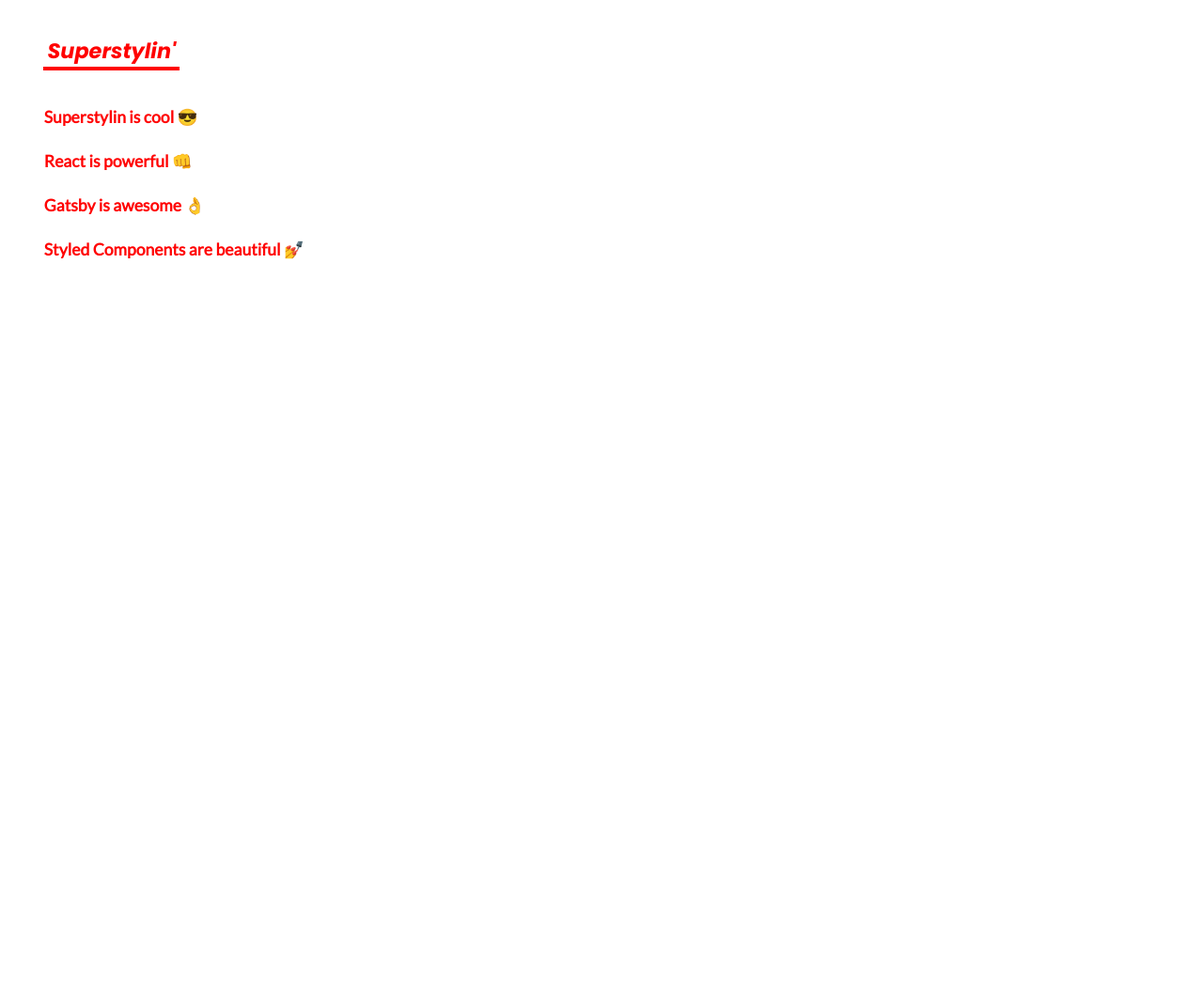
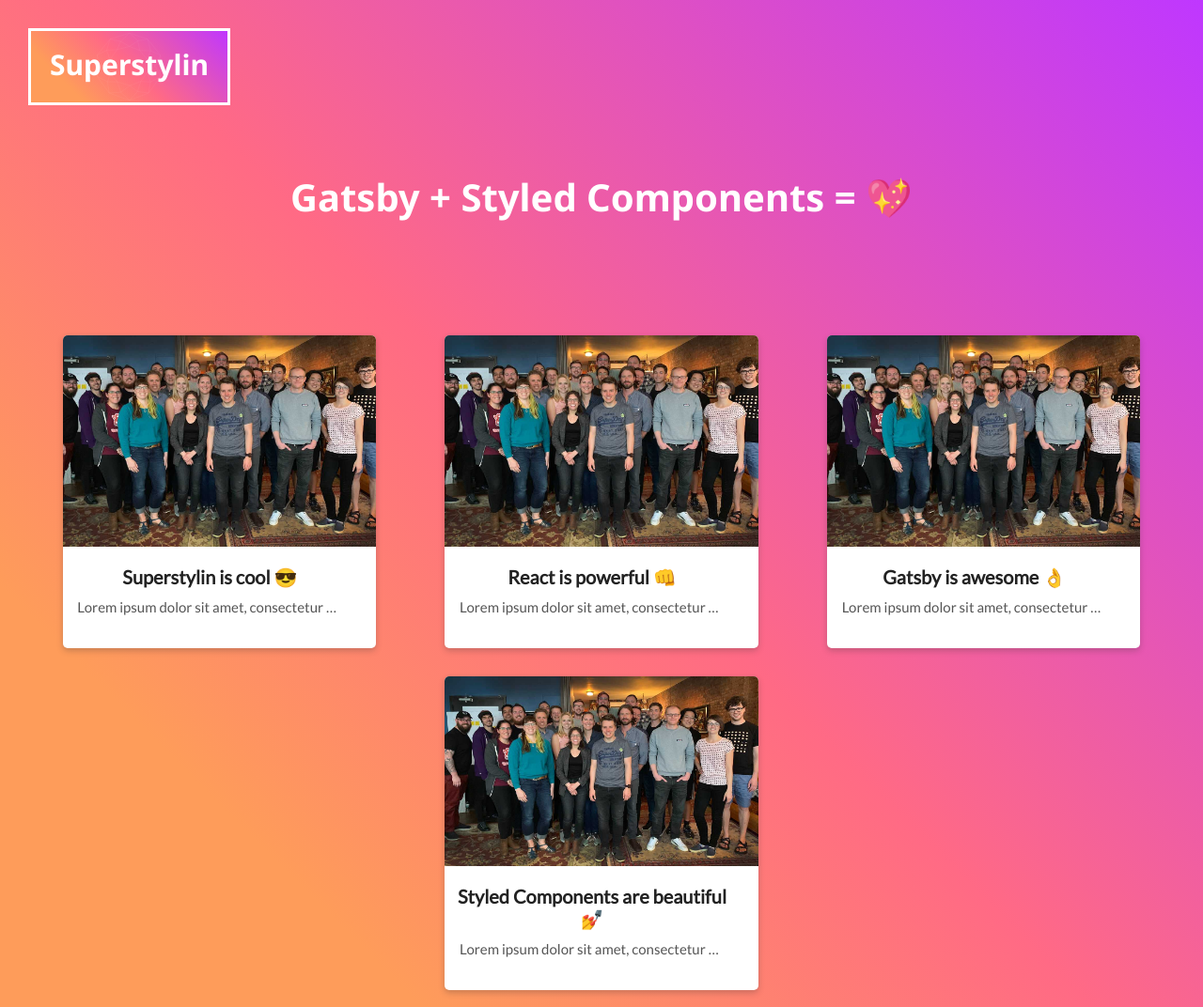
Before and after one commit to bntzio/gatsby-theme-superstylin, a Gatsby site: page /blog in a window 1280 px wide. Shown: the top 1072 px of the page at 94% size. Before the commit the page ends 800 px from the top, so only its background shows below. Built offline with nearby package versions, Linux system fonts and the light colour scheme; Gatsby itself is replaced by a stand-in of ours; a web font is replaced by a local one.

Commit message:
Redesign the blog page

```diff
--- /dev/null
+++ b/src/components/Article.js
@@ -0,0 +1,70 @@
+import React from 'react'
+import styled from 'styled-components'
+import { Link } from 'gatsby'
+
+export default ({ title, path }) => (
+  <Link to={path} style={{ textDecoration: 'none' }}>
+    <Article>
+      <Poster />
+      <Content>
+        <Title>{title}</Title>
+        <Summary>
+          Lorem ipsum dolor sit amet, consectetur adipiscing elit, sed do eiusmod tempor incididunt ut labore et dolore
+          magna aliqua.
+        </Summary>
+      </Content>
+    </Article>
+  </Link>
+)
+
+const Article = styled.div`
+  display: flex;
+  flex-direction: column;
+  height: 33.33rem;
+  width: 33.33rem;
+  background: white;
+  word-wrap: break-word;
+  border-radius: 5px;
+  box-shadow: 0px 3px 6px 0px rgba(51, 51, 51, 0.25);
+  margin: 1.5rem;
+  align-items: center;
+`
+
+const Poster = styled.div`
+  width: 100%;
+  height: 100%;
+  background-image: url('/assets/photo.jpg');
+  background-position: center;
+  background-position-y: 0;
+  background-repeat: no-repeat;
+  background-size: cover;
+  border-top-left-radius: 5px;
+  border-top-right-radius: 5px;
+`
+
+const Content = styled.div`
+  margin-top: 1rem;
+  margin-bottom: 0.5rem;
+  padding: 1rem 2rem 3rem 0rem;
+  width: 100%;
+  display: flex;
+  flex-direction: column;
+  align-items: center;
+  box-sizing: border-box;
+  text-align: center;
+`
+
+const Title = styled.h3`
+  font-size: 2rem;
+  color: #222;
+  margin-bottom: 1rem;
+`
+
+const Summary = styled.p`
+  font-size: 1.5rem;
+  color: #555;
+  width: 90%;
+  white-space: nowrap;
+  overflow: hidden;
+  text-overflow: ellipsis;
+`
--- /dev/null
+++ b/src/components/Articles.js
@@ -0,0 +1,69 @@
+import React from 'react'
+import styled from 'styled-components'
+
+import Article from './Article'
+
+export default ({ articles }) => {
+  return (
+    <Articles>
+      <Title>
+        Gatsby + Styled Components ={' '}
+        <span role={'img'} aria-label={'sparkling_heart'}>
+          💖
+        </span>
+      </Title>
+      <Content>
+        {articles.map(({ node: article }) => {
+          return <Article key={article.id} title={article.frontmatter.title} path={article.frontmatter.path} />
+        })}
+      </Content>
+    </Articles>
+  )
+}
+
+const Articles = styled.div`
+  display: flex;
+  flex-direction: column;
+  align-self: center;
+  max-width: 1300px;
+`
+
+const Content = styled.section`
+  margin-top: 1.5rem;
+  display: flex;
+  justify-content: space-around;
+  flex-wrap: wrap;
+
+  @media (min-width: 1024px) {
+    margin-top: 5.5rem;
+  }
+`
+
+const Title = styled.h5`
+  margin: 5rem;
+  margin-top: 7rem;
+  text-align: center;
+  color: white;
+  font-size: 3rem;
+  font-family: 'Noto Sans', sans-serif;
+
+  span {
+    font-size: 3rem;
+  }
+
+  @media (min-width: 768px) {
+    font-size: 3.5rem;
+
+    span {
+      font-size: 3.5rem;
+    }
+  }
+
+  @media (min-width: 1024px) {
+    font-size: 4rem;
+
+    span {
+      font-size: 4rem;
+    }
+  }
+`
--- a/src/components/BlogHeader.js
+++ /dev/null
@@ -1,31 +0,0 @@
-import React from 'react'
-import styled from 'styled-components'
-
-export default ({ children }) => {
-  return <StyledHeader>{children}</StyledHeader>
-}
-
-const StyledHeader = styled.div`
-  text-align: left;
-  margin-left: 1.4rem;
-  margin-top: 1.4rem;
-  h1 {
-    color: red;
-    font-size: 1.4rem;
-    font-family: 'Poppins', sans-serif;
-    font-weight: 700;
-    font-style: italic;
-    border-bottom: 4px solid red;
-    display: inline-flex;
-    a {
-      transition: all 0.3s ease-in-out;
-      padding: 0 4px;
-      color: red;
-      text-decoration: none;
-      &:hover {
-        color: white;
-        background: red;
-      }
-    }
-  }
-`
--- a/src/components/Layouts/blog.js
+++ b/src/components/Layouts/blog.js
@@ -1,31 +1,53 @@
 import React from 'react'
-import { Link } from 'gatsby'
 import Helmet from 'react-helmet'
-import styled from 'styled-components'
+import styled, { createGlobalStyle } from 'styled-components'
 
-import BlogHeader from '../BlogHeader'
+import Logo from '../Logo'
 
-const Main = styled.main`
-  padding: 0 1rem;
+const GlobalStyle = createGlobalStyle`
+  * {
+    margin: 0;
+    padding: 0;
+    font-size: 10px;
+  }
+
+  body {
+    font-family: 'Lato', sans-serif;
+  }
 `
 
 export default ({ children, location }) => (
   <Main>
-    <Helmet
-      title={'Superstylin | A Gatsby Starter with Style 🕶️'}
-      link={[
-        {
-          rel: 'stylesheet',
-          href: 'https://fonts.googleapis.com/css?family=Lato|Poppins:700i'
-        }
-      ]}
-    />
-    <BlogHeader>
-      <h1>
-        <Link to={location.pathname === '/blog' ? '/' : '/blog'}>Superstylin'</Link>
-      </h1>
-    </BlogHeader>
-
+    <Helmet>
+      <title>Superstylin | Gatsby + styled-components articles</title>
+      <link
+        rel={'stylesheet'}
+        href={'https://fonts.googleapis.com/css?family=Lato:400|700|Noto+Sans:700|Roboto+Mono:500&display=swap'}
+      />
+    </Helmet>
+    <GlobalStyle />
+    <LogoContainer>
+      <Logo withBg />
+    </LogoContainer>
     {children}
   </Main>
 )
+
+const Main = styled.main`
+  display: flex;
+  flex-direction: column;
+  width: 100%;
+  background-image: linear-gradient(-135deg, #bf37ff 0, #ff6a85 50%, #fe9c5a 80%);
+  padding: 3rem;
+  min-height: 100vh;
+  box-sizing: border-box;
+`
+
+const LogoContainer = styled.header`
+  display: flex;
+  justify-content: center;
+
+  @media (min-width: 1024px) {
+    justify-content: flex-start;
+  }
+`
--- /dev/null
+++ b/src/components/Logo.js
@@ -0,0 +1,47 @@
+import React from 'react'
+import styled from 'styled-components'
+import { Link } from 'gatsby'
+
+const bg = 'url(/assets/bg-circle-network.svg), linear-gradient(-135deg, #bf37ff 0, #ff6a85 50%, #fe9c5a 80%)'
+
+export default ({ withBg }) => (
+  <Wrapper>
+    <Link to={'/'} style={{ textDecoration: 'none' }}>
+      <Logo withBg={withBg}>
+        <Title withBg={withBg}>Superstylin</Title>
+        {!withBg ? (
+          <Tagline>
+            Where speed and design comes together{' '}
+            <span role={'img'} aria-label={'zap'}>
+              ⚡
+            </span>
+          </Tagline>
+        ) : null}
+      </Logo>
+    </Link>
+  </Wrapper>
+)
+
+const Wrapper = styled.div`
+  align-self: center;
+`
+
+const Logo = styled.div`
+  border: 3.7px solid white;
+  padding: 2rem;
+  background-image: ${props => (props.withBg ? bg : null)};
+  background-position: center;
+  background-repeat: no-repeat, no-repeat;
+  background-size: auto 95%, cover;
+  color: white;
+`
+
+const Title = styled.h1`
+  font-size: ${props => (props.withBg ? '3rem' : '4rem')};
+  font-family: 'Noto Sans', sans-serif;
+  margin-top: ${props => (props.withBg ? '-0.5rem' : '-1rem')};
+`
+
+const Tagline = styled.em`
+  font-size: 1.2rem;
+`
--- a/src/components/Post.js
+++ b/src/components/Post.js
@@ -7,15 +7,15 @@
   const m = moment(frontmatter.date, 'YYYY MM DD')
 
   return (
-    <StyledPost>
+    <Post>
       <h1>{frontmatter.title}</h1>
       <p id={'date'}>Published on {m.format('MMM Do YYYY')}</p>
       <div className={'postBody'} dangerouslySetInnerHTML={{ __html: html }} />
-    </StyledPost>
+    </Post>
   )
 }
 
-const StyledPost = styled.div`
+const Post = styled.div`
   padding: 2rem;
   width: 100%;
   box-sizing: border-box;
--- a/src/components/PostList.js
+++ /dev/null
@@ -1,35 +0,0 @@
-import React from 'react'
-import { Link } from 'gatsby'
-import styled from 'styled-components'
-
-export default ({ posts }) => {
-  return (
-    <StyledPostList>
-      {posts.map(({ node: post }) => {
-        return (
-          <h2 key={post.id}>
-            <Link to={post.frontmatter.path}>{post.frontmatter.title}</Link>
-          </h2>
-        )
-      })}
-    </StyledPostList>
-  )
-}
-
-const StyledPostList = styled.ul`
-  list-style-type: none;
-  padding-left: 0;
-  margin-left: 0.8rem;
-  a {
-    font-size: 1.1rem;
-    font-family: 'Lato', sans-serif;
-    font-weight: 600;
-    color: red;
-    text-decoration: none;
-    padding: 10px;
-    &:hover {
-      background: red;
-      color: white;
-    }
-  }
-`
--- a/src/pages/blog.js
+++ b/src/pages/blog.js
@@ -1,7 +1,7 @@
 import React from 'react'
 import { graphql } from 'gatsby'
 
-import PostList from '../components/PostList'
+import Articles from '../components/Articles'
 import Layout from '../components/layouts/blog'
 
 export const pageQuery = graphql`
@@ -21,11 +21,11 @@
 `
 
 export default ({ data, location }) => {
-  const posts = data.allMarkdownRemark.edges
+  const articles = data.allMarkdownRemark.edges
 
   return (
     <Layout location={location}>
-      <PostList posts={posts} />
+      <Articles articles={articles} />
     </Layout>
   )
 }
```
Also changed, not shown: src/components/Hero.js (+3 -39 lines), src/components/Nav.js (+3 -12 lines), static/assets/photo.jpg (added).
